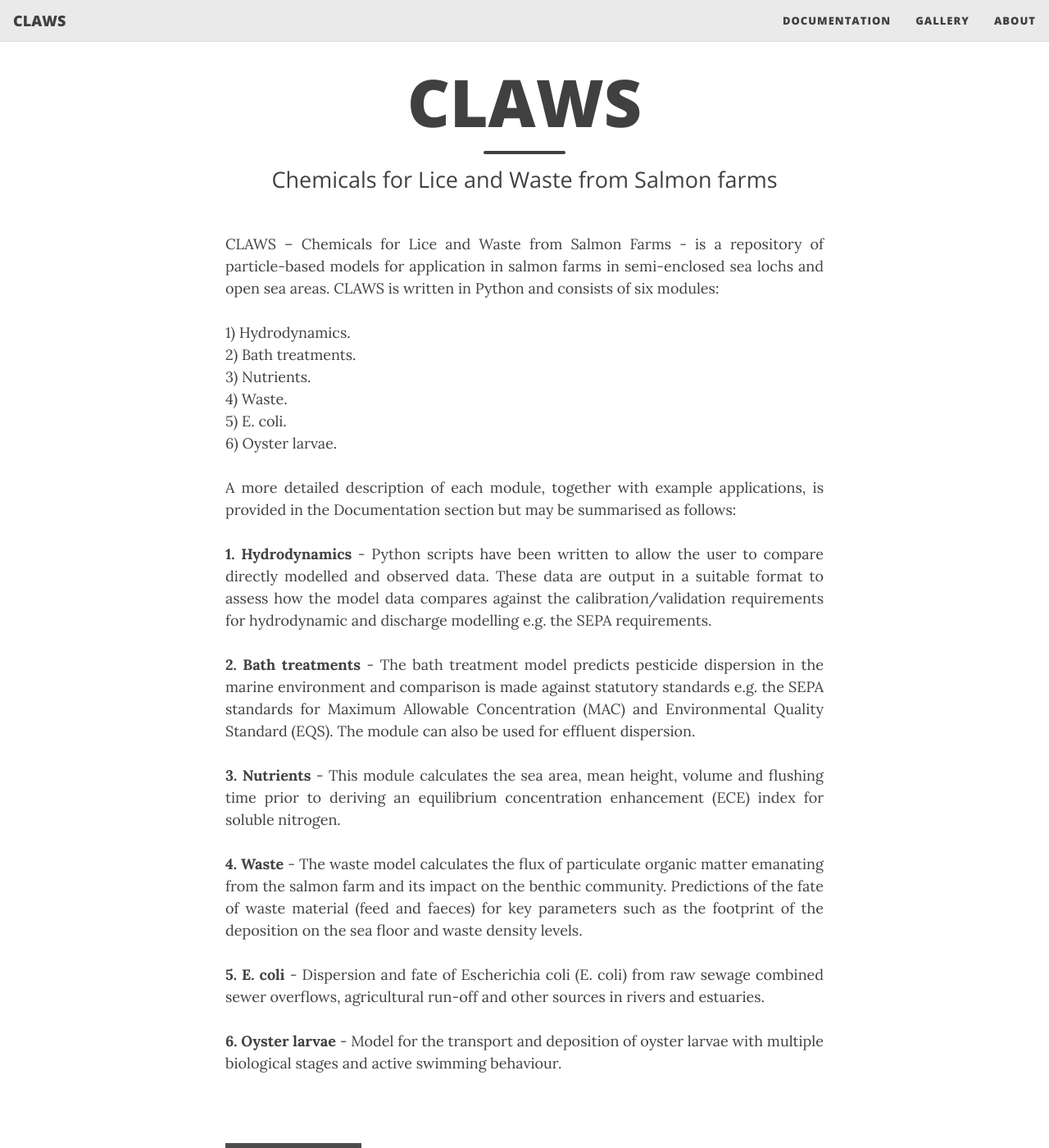
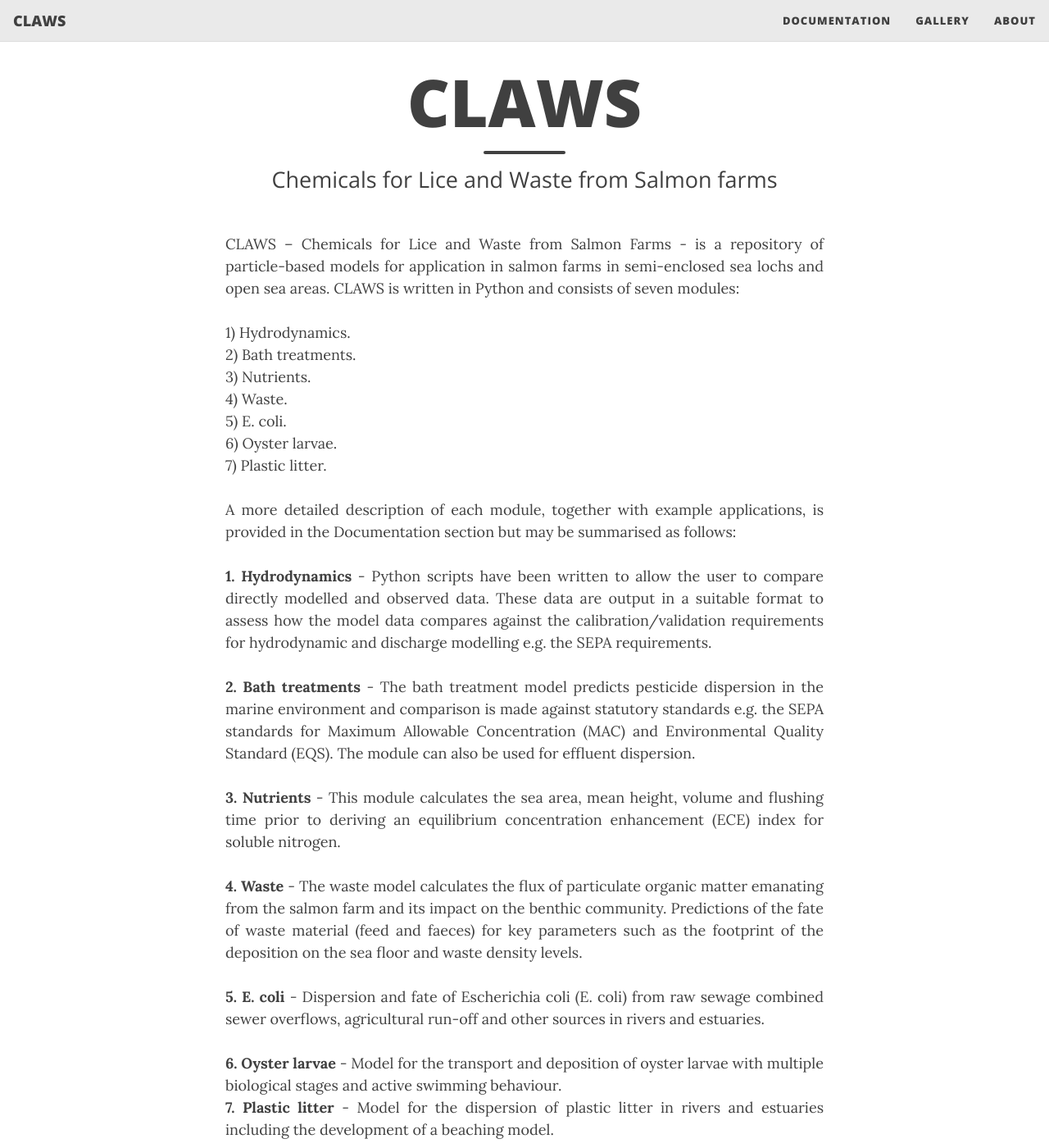
Before and after one commit to claws-scot/claws-scot.github.io, a Jekyll site: the page built from index.html, in a window 1280 px wide and 1400 px high. Shown: the whole window at 82% size. Built offline with Jekyll 4.4.1, drawn with Linux system fonts in a browser that asks for light colours; nearby versions of some CDN libraries; the list of posts is cut into pages by our own code.

Commit message:
modified index.html

```diff
--- a/index.html
+++ b/index.html
@@ -9,7 +9,7 @@
 
 CLAWS – Chemicals for Lice and Waste from Salmon Farms - is a repository of
 <!--open-source, -->
-particle-based models for application in salmon farms in semi-enclosed sea lochs and open sea areas. CLAWS is written in Python and consists of six modules:<br>
+particle-based models for application in salmon farms in semi-enclosed sea lochs and open sea areas. CLAWS is written in Python and consists of seven modules:<br>
 <br>
 1) Hydrodynamics.<br>
 
@@ -22,6 +22,8 @@
 5) E. coli.<br>
 
 6) Oyster larvae.<br>
+
+7) Plastic litter.<br>
 
 <br>
 
@@ -44,6 +46,8 @@
 <br>
 
 <b>6. Oyster larvae</b> -  Model for the transport and deposition of oyster larvae with multiple biological stages and active swimming behaviour.<br>
+
+<b>7. Plastic litter</b> -  Model for the dispersion of plastic litter in rivers and estuaries including the development of a beaching model.<br>
 
 <br>
 <br>
```
